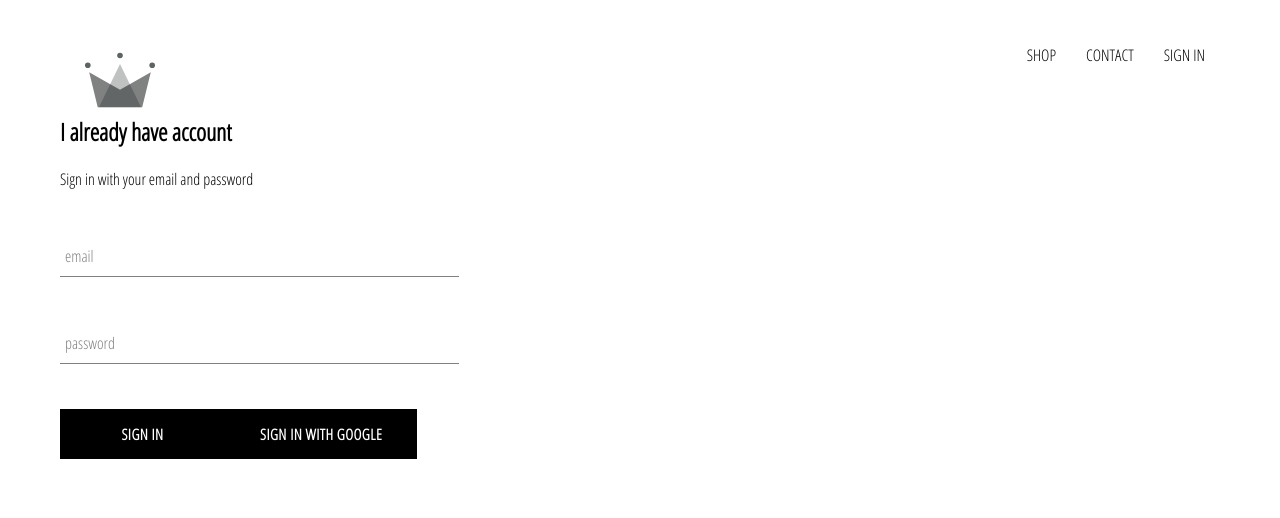
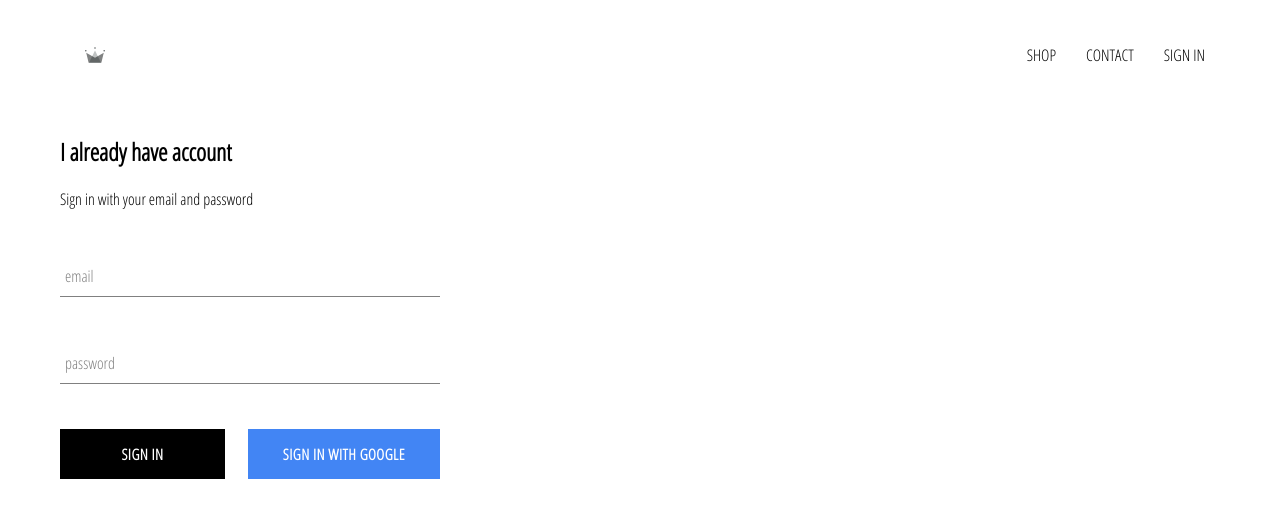
Before and after one commit to hoangviet1112/e-commerce-project, a React (Create React App) app: page /signIn in a window 1280 px wide. Shown: the top 518 px of the page. Built offline with nearby package versions, Linux system fonts and the light colour scheme; no server answers.

Commit message:
finish google authentication

```diff
--- a/src/App.css
+++ b/src/App.css
@@ -7,3 +7,7 @@
     text-decoration: none;
     color: black;
 }
+
+* {
+    box-sizing: border-box;
+}
--- a/src/App.js
+++ b/src/App.js
@@ -4,11 +4,27 @@
 import { Homepage } from './pages/homepage/Homepage';
 import { Shoppage } from './pages/shoppage/Shoppage';
 import SignInAndSignUpPage from './pages/sign-in-and-sign-up-page/SignInAndSignUpPage';
+import {useState, useEffect} from "react"
+import { auth } from './firebase-config';
 
 function App() {
+
+  const [user, setUser] = useState(null)
+
+  useEffect(() => {
+    const unSubscribeFromAuth = auth.onAuthStateChanged(currentUser => {
+      setUser(currentUser);
+      return () => {
+        unSubscribeFromAuth()
+      }
+    })
+  }, [])
+
+  console.log(user);
+
   return (
     <div>
-      <Header />
+      <Header currentUser={user} />
       <Switch>
         <Route exact path component={Homepage} />
         <Route path="/shop" component={Shoppage} />
--- a/src/components/custom-button/custom-button.jsx
+++ b/src/components/custom-button/custom-button.jsx
@@ -1,9 +1,9 @@
 import React from 'react'
 import "../custom-button/custom-button.scss"
 
-const CustomButton = ({children, ...otherProps}) => {
+const CustomButton = ({children, isGoogleSignIn, ...otherProps}) => {
     return (
-        <button className="custom-button" {...otherProps}>
+        <button className={`${isGoogleSignIn ? "google-sign-in" : ""} custom-button`} {...otherProps}>
             {children}
         </button>
     )
--- a/src/components/custom-button/custom-button.scss
+++ b/src/components/custom-button/custom-button.scss
@@ -19,4 +19,14 @@
         color: black;
         border: 1px solid black;
     }
+
+    &.google-sign-in {
+        background-color: #4285f4;
+        color: white;
+
+        &:hover {
+            background-color: #357ae8;
+            border: none;
+        }
+    }
 }
--- a/src/components/header/header.jsx
+++ b/src/components/header/header.jsx
@@ -2,8 +2,9 @@
 import "../header/header.scss"
 import { Link } from 'react-router-dom'
 import {ReactComponent as Logo} from "../../assets/crown.svg"
+import { auth } from '../../firebase-config'
 
-const Header = () => {
+const Header = (props) => {
     return (
         <div className="header">
             <Link to="/">
@@ -16,8 +17,13 @@
                 <Link className="option" to="/contact">
                     CONTACT
                 </Link>
-                <Link className="option" to="/signIn">
-                    SIGN IN
+                <Link>
+                {
+                    props.currentUser ?
+                    (<div className="option" onClick={() => auth.signOut()}>SIGN OUT</div>)
+                    :
+                    (<Link className="option" to="/signin">SIGN IN</Link>)
+                }
                 </Link>
             </div>
         </div>
--- a/src/components/header/header.scss
+++ b/src/components/header/header.scss
@@ -20,6 +20,7 @@
 
       .option {
         padding: 10px 15px;
+        cursor: pointer;
       }
     }
   }
--- a/src/components/sign-in/sign-in.jsx
+++ b/src/components/sign-in/sign-in.jsx
@@ -3,10 +3,10 @@
 import { useState } from 'react'
 import InputForm from '../form-input/form-input'
 import CustomButton from '../custom-button/custom-button'
-import { signInWithGoogle } from '../../firebase/firebase.utils'
+import { signInWithGoogle } from '../../firebase-config'
+
 
 const SignIn = () => {
-
     const [profile, setProfile] = useState({
         email: "",
         password: ""
@@ -20,8 +20,6 @@
                 [name]: value
             }
         })
-        console.log("Email is: " + profile.email);
-        console.log("Password is: " + profile.password);
     }
 
     function handleSubmit(event) {
@@ -41,8 +39,10 @@
                 <InputForm label="email" onChange={handleChange} type="email" name="email" value={profile.email} required />
                 <InputForm label="password" onChange={handleChange} type="password" name="password" value={profile.password} required />
 
-                <CustomButton type="submit">Sign in</CustomButton>
-                <CustomButton onClick={signInWithGoogle}>Sign in with Google</CustomButton>
+                <div className="buttons">
+                    <CustomButton type="submit">Sign in</CustomButton>
+                    <CustomButton onClick={signInWithGoogle} isGoogleSignIn>Sign in with Google</CustomButton>
+                </div>
             </form>
         </div>
     )
--- a/src/components/sign-in/sign-in.scss
+++ b/src/components/sign-in/sign-in.scss
@@ -1,3 +1,14 @@
 .sign-in {
-    width: 30vw;
+    width: 380px;
+    display: flex;
+    flex-direction: column;
+
+    .title {
+        margin: 10px 0;
+    }
+
+    .buttons {
+        display: flex;
+        justify-content: space-between;
+    }
 }
--- a/src/firebase/firebase.utils.js
+++ b/src/firebase-config.js
@@ -1,6 +1,7 @@
-import firebase from "firebase/compat/app";
-import "firebase/compat/firestore";
-import "firebase/compat/auth";
+import firebase from "firebase/compat/app"
+import "firebase/compat/auth"
+import "firebase/compat/firestore"
+
 
 const config = {
     apiKey: "AIzaSyD7yopOqXumWkgbVsSqX5TzVqIZf2-PkfM",
@@ -10,15 +11,15 @@
     messagingSenderId: "986906332496",
     appId: "1:986906332496:web:d3bc02f81300f88a027055",
     measurementId: "G-XZCFW55W38"
-};
+  };
 
 firebase.initializeApp(config)
+export const auth = firebase.auth();
+export const firestore = firebase.firestore();
 
-export const auth = firebase.auth()
-export const firestore = firebase.firestore()
+const provider = new firebase.auth.GoogleAuthProvider();
+provider.setCustomParameters({prompt: "select_account"})
 
-const provider = new firebase.auth.GoogleAuthProvider()
-provider.setCustomParameters({prompt: "select_account"})
-export const signInWithGoogle = () => auth.signInWithPopup(provider)
+export const signInWithGoogle = () => auth.signInWithPopup(provider);
 
 export default firebase;
```
